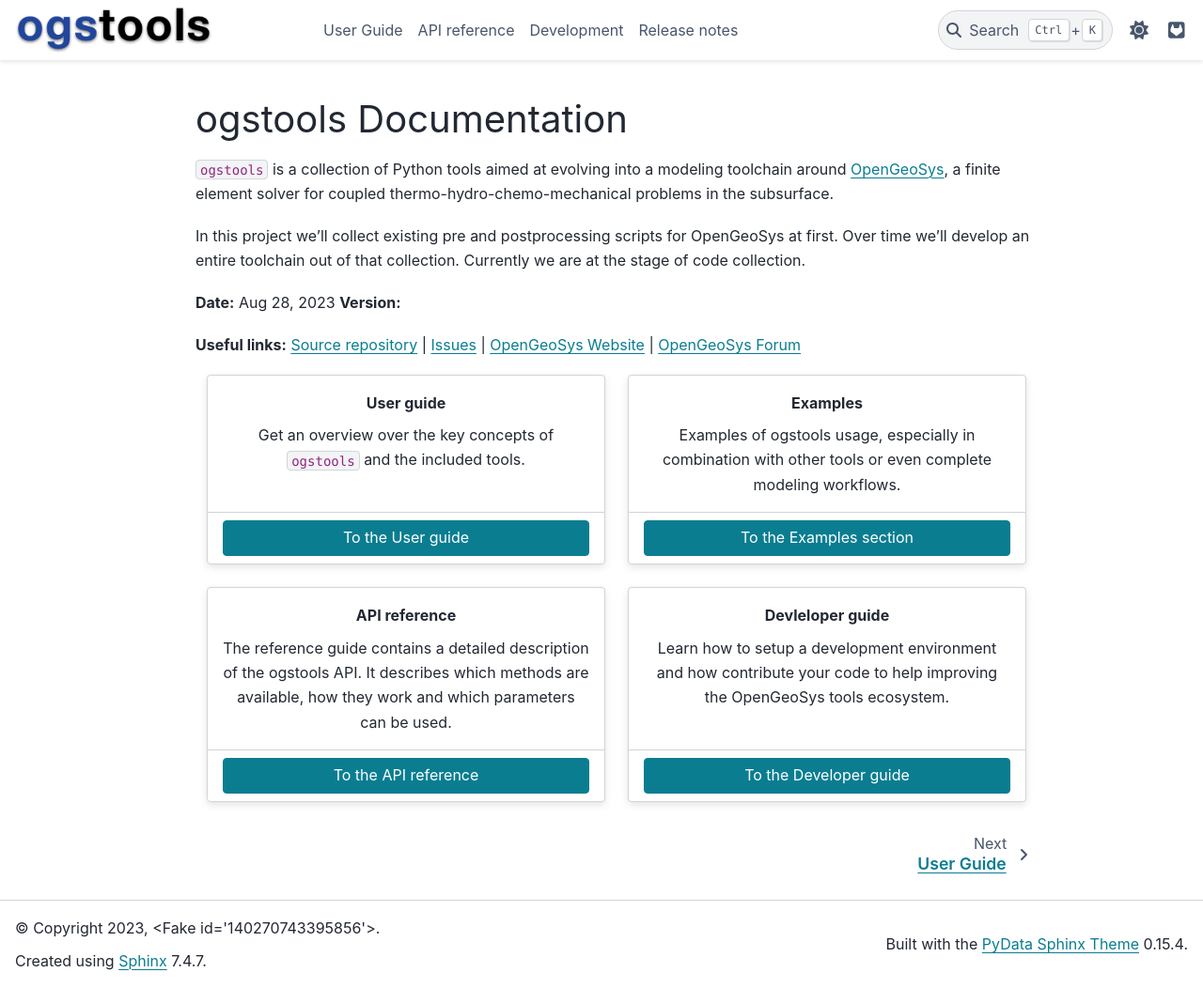
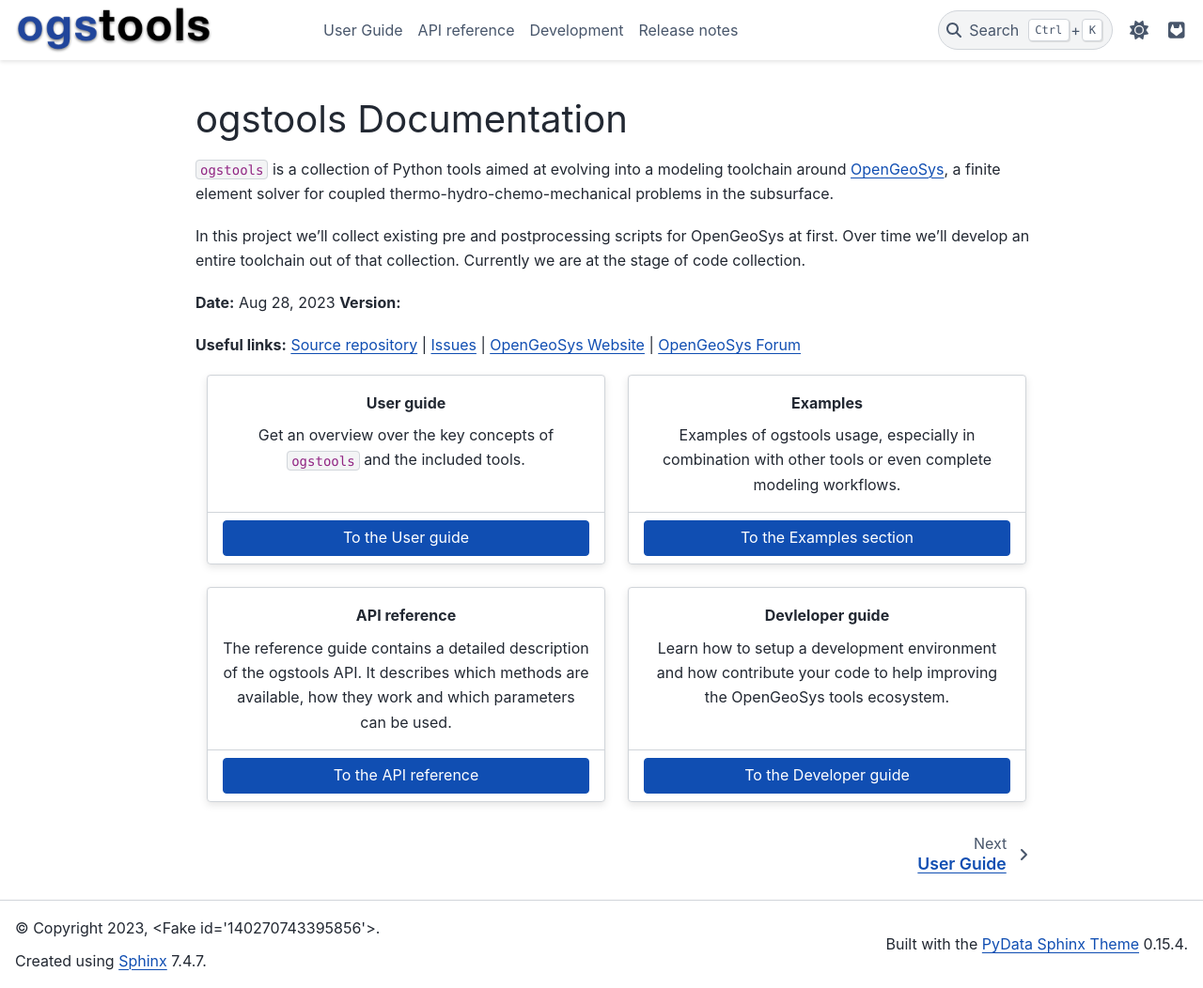
Before and after one commit to ufz/ogstools, a Sphinx documentation site: the page built from docs/index.md, in a window 1280 px wide and 1052 px high. Shown: the whole window at 94% size. Built offline with Sphinx 7.4.7 and the PyData theme 0.15.4, drawn with Linux system fonts in a browser that asks for light colours; pages that are not in the unit, such as notebooks, are missing from menus; the version number could not be read and is left out.

Commit message:
[docs] Use same primary and secondary colors as on opengeosys.org.

```diff
--- a/docs/_static/ogstools.css
+++ b/docs/_static/ogstools.css
@@ -9,3 +9,9 @@
 table.dataframe {
   width: auto;
 }
+
+html[data-theme="light"] {
+  --pst-color-primary: rgb(16, 78, 178);
+  --sd-color-primary-highlight: rgb(6, 58, 158);
+  --pst-color-secondary: rgb(217, 119, 6);
+}
```
